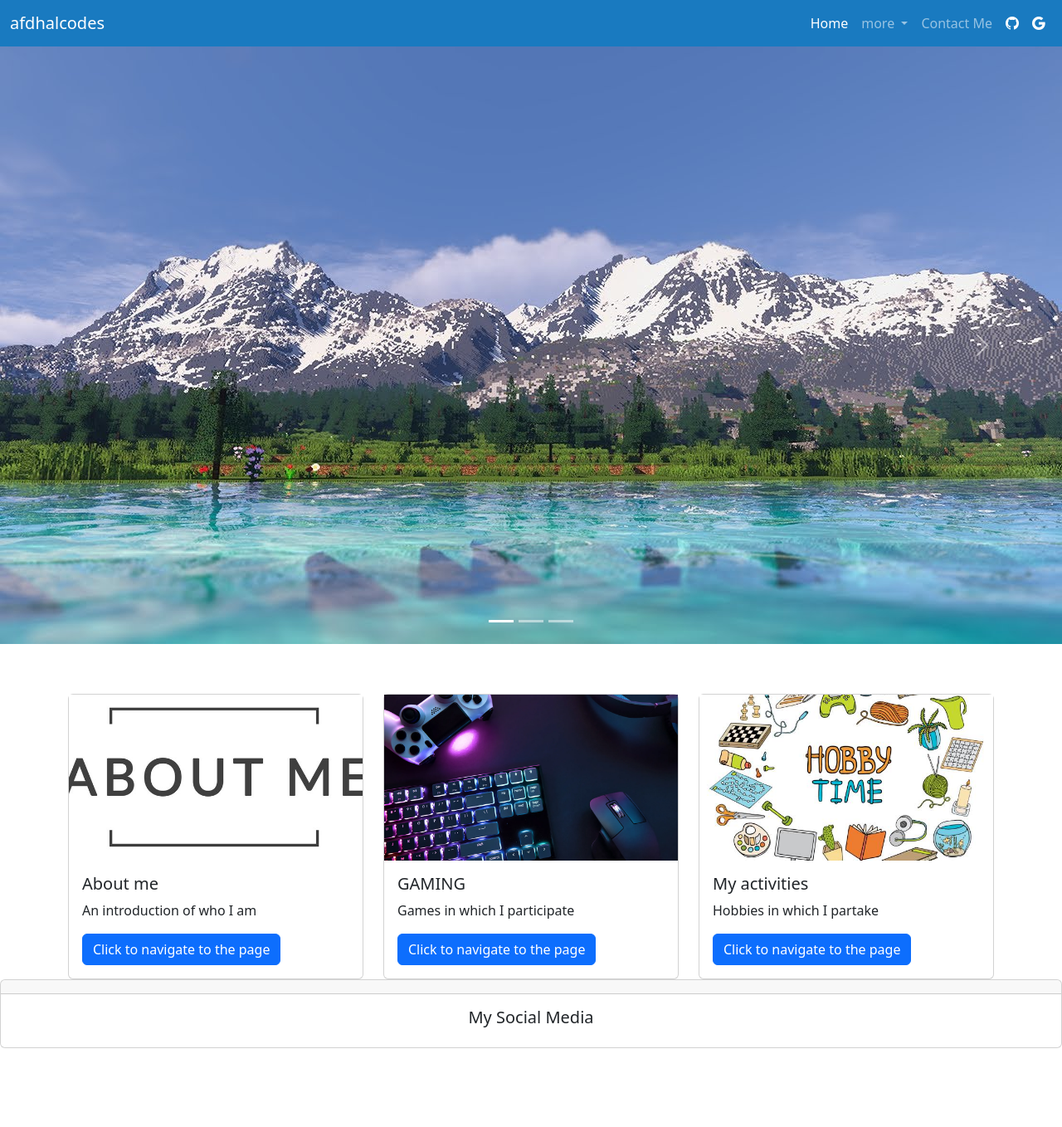
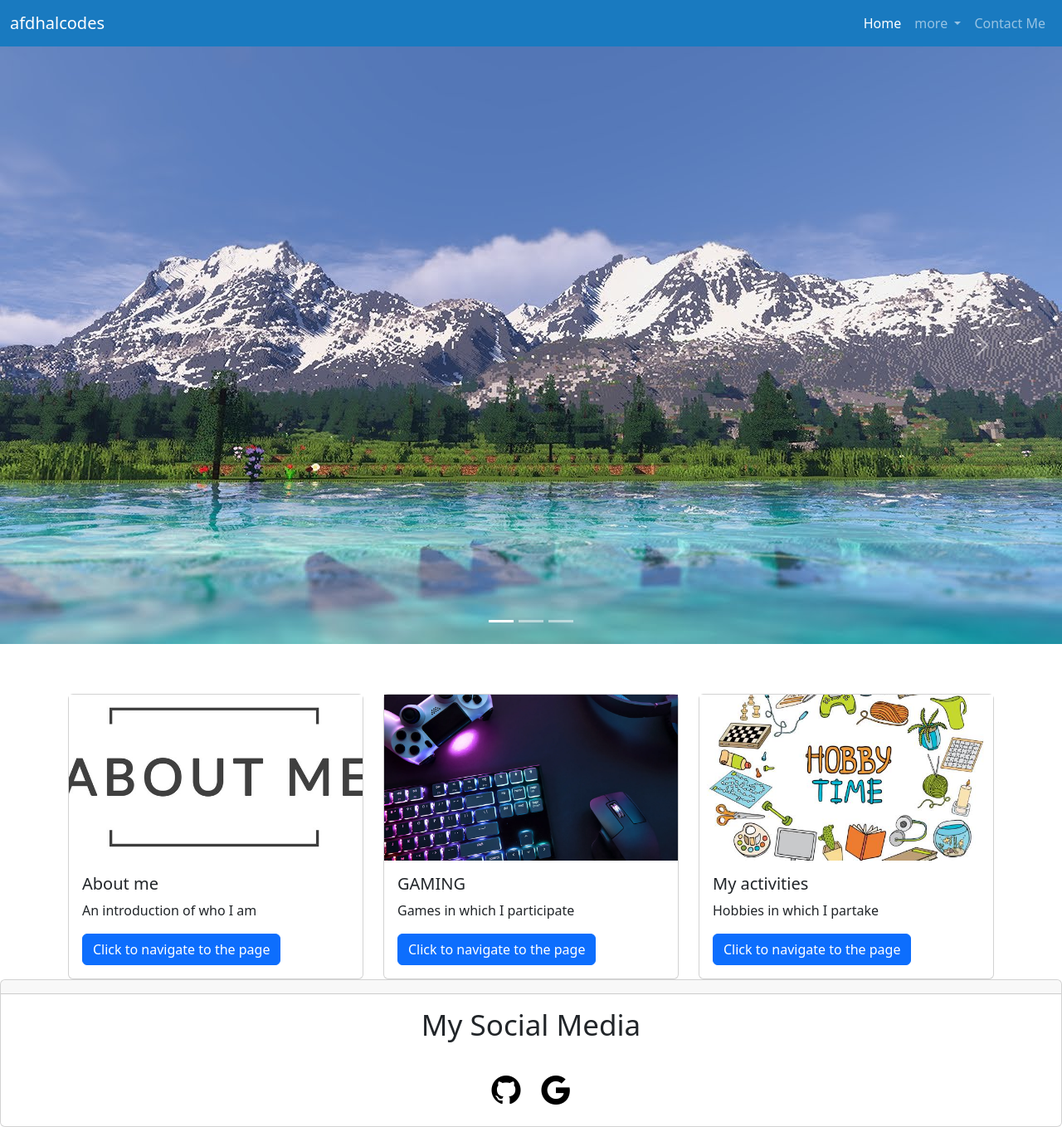
Before and after one commit to H4CK1T/test2, a plain HTML site: page index.html in a window 1280 px wide. Shown: the whole page at 83% size. Before the commit the page ends 1263 px from the top, so only its background shows below. Drawn offline with nearby package versions, Linux system fonts and the light colour scheme.

Commit message:
finished sosmed

```diff
--- a/index.html
+++ b/index.html
@@ -66,16 +66,6 @@
                 ><i class="bi bi-discord"></i></a
               >
             </li> -->
-            <li class="nav-item">
-              <a class="nav-link active" target="_blank"  aria-current="page" href="https://github.com/H4CK1T"
-                ><i class="bi bi-github"></i></a
-              >
-            </li>
-            <li class="nav-item">
-              <a class="nav-link active" target="_blank" aria-current="page" href="https://g.dev/AfdhalCodes"
-                ><i class="bi bi-google"></i></a
-              >
-            </li>
           </ul>
         </div>
       </div>
@@ -2881,9 +2871,18 @@ splide.mount();
       <div class="card-header">
       </div>
       <div class="card-body">
-        <h5 class="card-title">My Social Media</h5>
-        <p class="card-text"></p>
-        <!-- <a href="#" class="btn btn-primary">Go somewhere</a> -->
+        <h5 class="card-title" style="font-size: 35px;">My Social Media</h5>
+        <br><div class="sosmed">
+        <a target="_blank"  aria-current="page" href="https://github.com/H4CK1T" style="color: black; font-size: 35px;"
+                ><i class="bi bi-github"></i></a>
+                <a target="_blank"  aria-current="page" href="https://g.dev/AfdhalCodes" style="color: black; font-size: 35px;"
+                ><i class="bi bi-google"></i></a>
+                <!-- <li class="nav-item">
+              <a class="nav-link active" target="_blank" aria-current="page" href="https://discord.gg/Ps4BQHebXT"
+                ><i class="bi bi-discord"></i></a
+              >
+            </li> -->
+              </div>
       </div>
     </div>
     <script src="script.js"></script>
```
Also changed, not shown: style.css.
